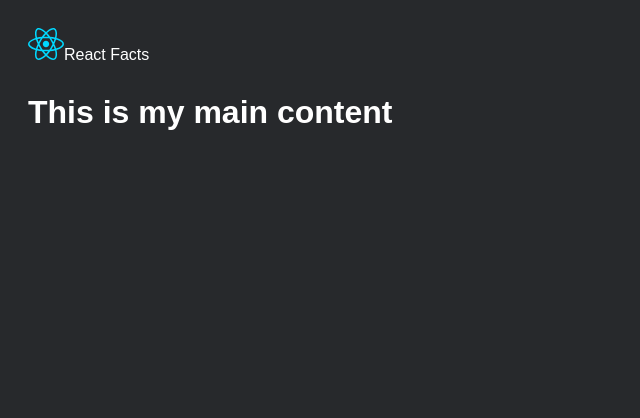
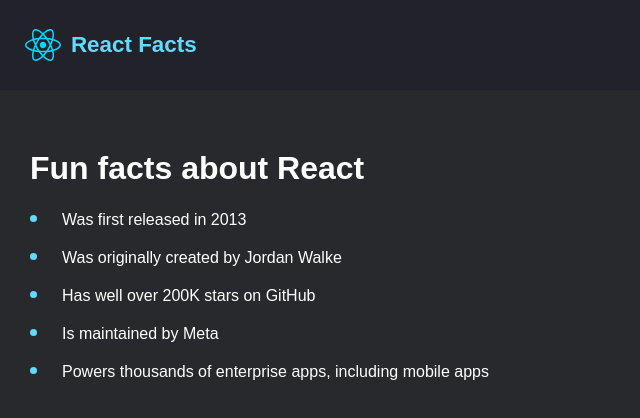
Before and after one commit to HarikaPenukonda/react-projects-prep, a React (Vite) app: page / in a window 1280 px wide. Shown: the top 418 px of the page, without its empty margins (0-640 px from the left). Built offline with nearby package versions, Linux system fonts and the light colour scheme.

Commit message:
styling the components

```diff
--- a/src/project_two/components/Main.jsx
+++ b/src/project_two/components/Main.jsx
@@ -1,7 +1,16 @@
 export default function Main(){
     return(
         <>
-            <h1>This is my main content</h1>
+            <main>
+            <h1>Fun facts about React</h1>
+            <ul className="facts-list">
+                <li>Was first released in 2013</li>
+                <li>Was originally created by Jordan Walke</li>
+                <li>Has well over 200K stars on GitHub</li>
+                <li>Is maintained by Meta</li>
+                <li>Powers thousands of enterprise apps, including mobile apps</li>
+            </ul>
+        </main>
         </>
     )
 }
--- a/src/project_two/index.css
+++ b/src/project_two/index.css
@@ -0,0 +1,48 @@
+*{
+    box-sizing: border-box;
+}
+
+body{
+    margin: 0;
+    padding: 0;
+}
+
+header{
+    height: 90px;
+    background-color: #21222A;
+    padding: 30px 25px;
+}
+
+nav{
+    display: flex;
+    align-items: center;
+    height: 100%;
+}
+
+nav > img{
+    margin-right: 10px;
+}
+
+nav > span{
+    color: #61DAFB;
+    font-size: 1.4rem;
+    font-weight: 700;
+}
+
+main{
+    padding: 60px 30px;
+}
+
+main > h1 {
+    margin: 0%;
+    font-weight: 700;
+}
+
+.facts-list > li {
+    margin-block: 10px;
+}
+
+.facts-list > li::marker {
+    color: #61DAFB;
+    font-size: 1.5rem;
+}
--- a/src/project_two/index.jsx
+++ b/src/project_two/index.jsx
@@ -1,5 +1,6 @@
 import Main from "./components/Main";
 import Navbar from "./components/Navbar";
+import "./index.css"
 
 export default function ProjectTwo(){
     return(
```
